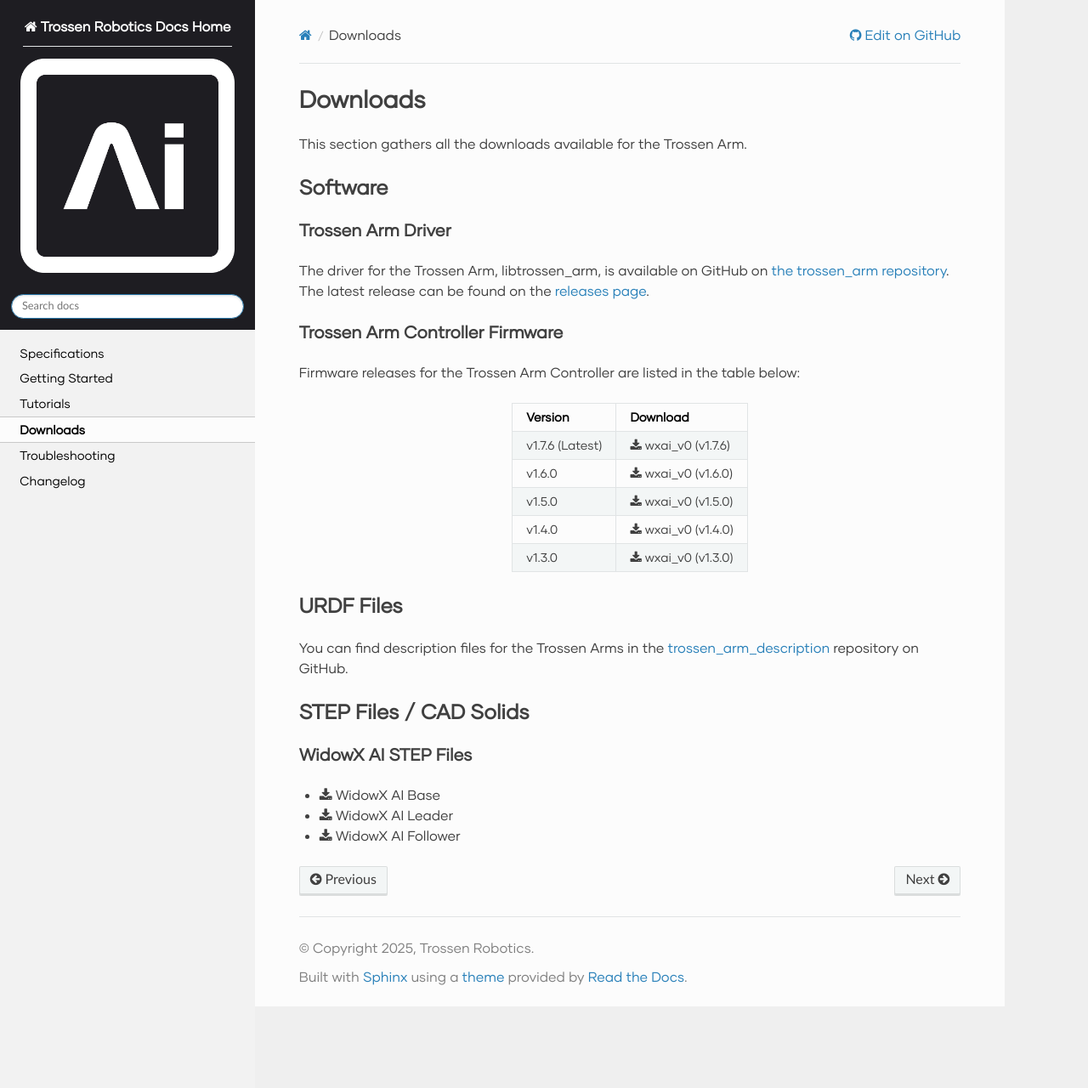
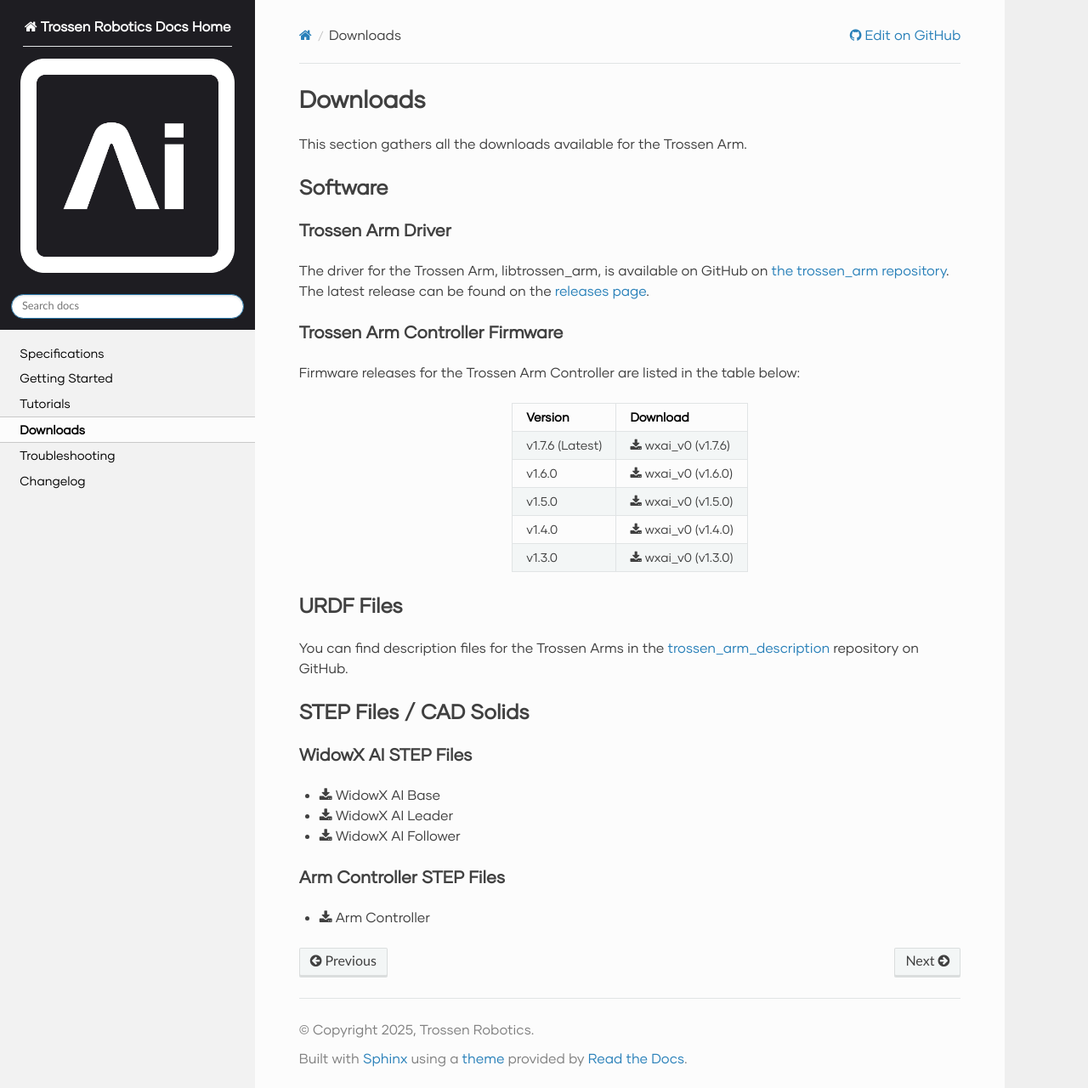
Before and after one commit to TrossenRobotics/trossen_arm, a Sphinx documentation site: the page built from docs/downloads.rst, in a window 1280 px wide and 1280 px high. Shown: the whole window at 85% size. Built offline with Sphinx 7.4.7 and the Read the Docs theme 3.1.0, drawn with Linux system fonts in a browser that asks for light colours; some web fonts are replaced; pages that are not in the unit, such as notebooks, are missing from menus.

Commit message:
Add arm controller STEP

```diff
--- a/docs/downloads.rst
+++ b/docs/downloads.rst
@@ -54,3 +54,8 @@ WidowX AI STEP Files
 -   :download:`WidowX AI Base </_downloads/wxai_v0_base_steps.zip>`
 -   :download:`WidowX AI Leader </_downloads/wxai_v0_leader_steps.zip>`
 -   :download:`WidowX AI Follower </_downloads/wxai_v0_follower_steps.zip>`
+
+Arm Controller STEP Files
+-------------------------
+
+-   :download:`Arm Controller </_downloads/arm_controller_v0_steps.zip>`
```
Also changed, not shown: 1 other file.
